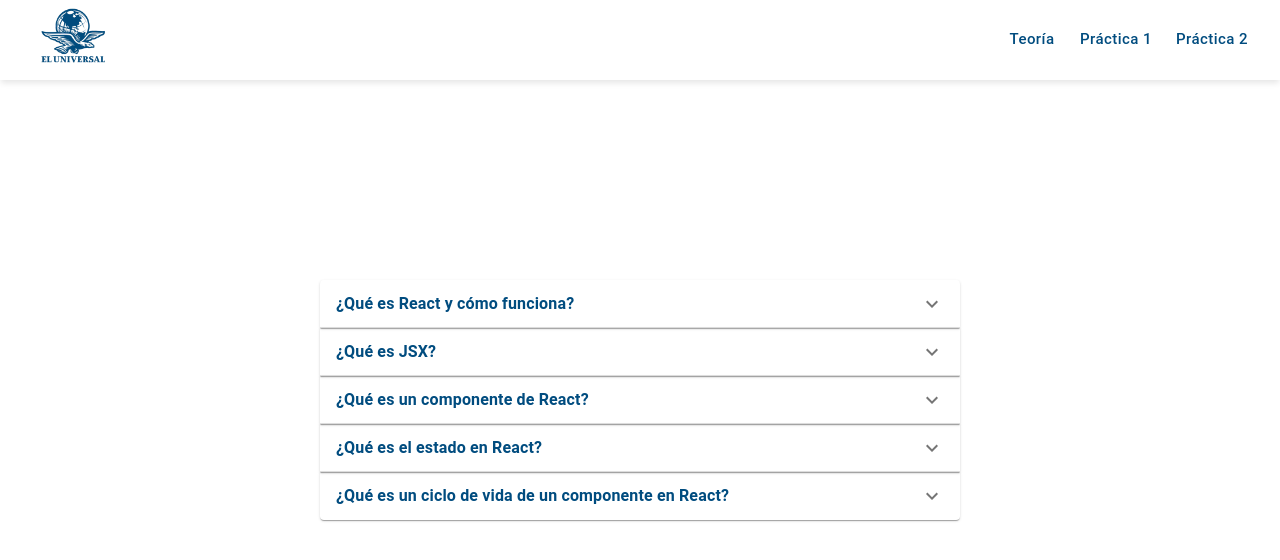
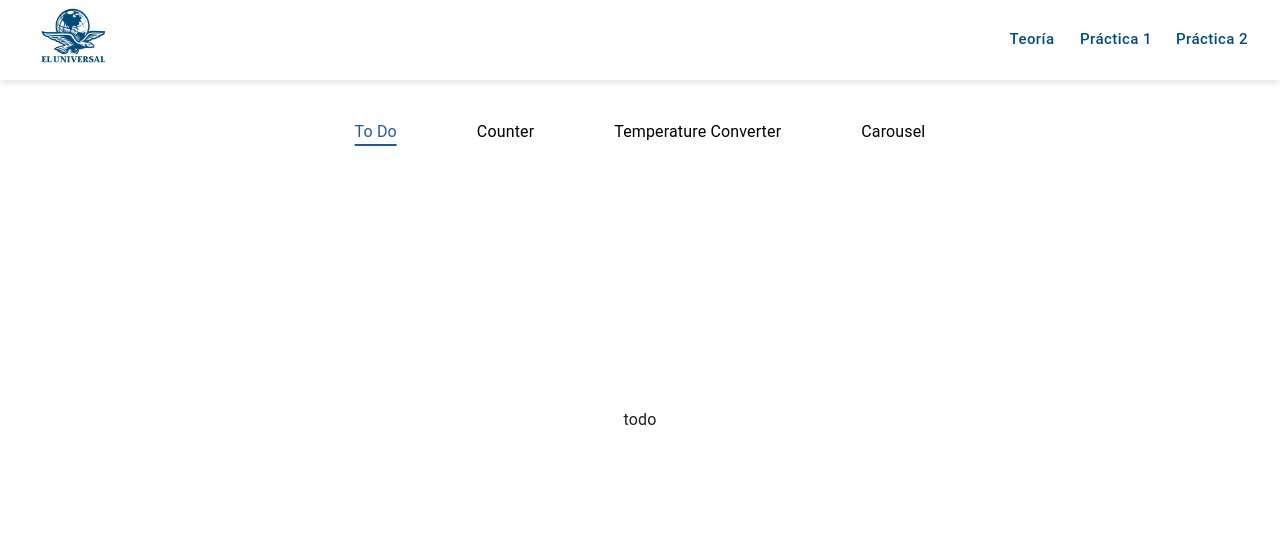
Before and after one commit to JIsraP/UniversalTest, a React (Vite) app: page /practice1 in a window 1280 px wide. Shown: the top 560 px of the page. Built offline with nearby package versions, Linux system fonts and the light colour scheme.

Commit message:
Setup config for practice1 view

```diff
--- /dev/null
+++ b/src/app/components/Carousel.jsx
@@ -0,0 +1,7 @@
+import React from 'react'
+
+export const Carousel = () => {
+  return (
+    <div>Carousel</div>
+  )
+}
--- /dev/null
+++ b/src/app/components/Counter.jsx
@@ -0,0 +1,7 @@
+import React from 'react'
+
+export const Counter = () => {
+  return (
+    <div>Counter</div>
+  )
+}
--- /dev/null
+++ b/src/app/components/TempConverter.jsx
@@ -0,0 +1,7 @@
+import React from 'react'
+
+export const TempConverter = () => {
+  return (
+    <div>TempConverter</div>
+  )
+}
--- /dev/null
+++ b/src/app/components/ToDo.jsx
@@ -0,0 +1,9 @@
+import { Typography } from '@mui/material'
+import React from 'react'
+
+export const ToDo = () => {
+    console.log('entre al todo')
+    return (
+        <Typography>todo</Typography>
+    )
+}
--- a/src/app/components/index.js
+++ b/src/app/components/index.js
@@ -1 +1,5 @@
 export * from './NavBar'
+export * from './ToDo'
+export * from './Counter'
+export * from './TempConverter'
+export * from './Carousel'
--- /dev/null
+++ b/src/app/pages/Practice1.jsx
@@ -0,0 +1,135 @@
+import { Box, Grid, Link } from '@mui/material'
+import React, { useState } from 'react'
+import { Carousel, Counter, NavBar, TempConverter, ToDo } from '../components'
+import { Link as RouterLink } from 'react-router-dom';
+
+
+export const Practice1 = () => {
+
+    const [view, setView] = useState('to-do');
+
+    const pages = [
+        { name: 'Teoría', route: '/theory' },
+        { name: 'Práctica 1', route: '/practice1' },
+        { name: 'Práctica 2', route: '/practice2' },
+    ];
+
+    const ToDoView = () => (
+        <Grid item xs={12} align='center'>
+            <ToDo />
+        </Grid>
+    );
+
+    const CounterView = () => (
+        <Grid item xs={12} align='center'>
+            <Counter />
+        </Grid>
+    );
+
+    const TempConverterView = () => (
+        <Grid item xs={12} align='center'>
+            <TempConverter />
+        </Grid>
+    );
+
+    const CarouselView = () => (
+        <Grid item xs={12} align='center'>
+            <Carousel />
+        </Grid>
+    );
+
+    return (
+        <Box sx={{ width: '100%', position: 'relative' }}>
+
+            <NavBar pages={pages} />
+
+            <Box sx={{
+                position: 'fixed',
+                top: '15vh',
+                left: '50%',
+                transform: 'translateX(-50%)',
+                display: 'flex',
+                flexDirection: 'row',
+                gap: 10,
+            }}>
+                <Link
+                    component={RouterLink}
+                    underline="none"
+                    sx={{
+                        color: view === 'to-do' ? 'secondary.main' : 'App.black',
+                        borderBottom: view === 'to-do' ? '2px solid' : 'none',
+                        textDecoration: 'none',
+                        '&:hover': {
+                            color: view === 'to-do' ? 'secondary.main' : 'App.black',
+                        },
+                    }}
+                    onClick={() => setView('to-do')}
+                >
+                    To Do
+                </Link>
+                <Link
+                    component={RouterLink}
+                    underline="none"
+                    sx={{
+                        color: view === 'counter' ? 'secondary.main' : 'App.black',
+                        borderBottom: view === 'counter' ? '2px solid' : 'none',
+                        textDecoration: 'none',
+                        '&:hover': {
+                            color: view === 'counter' ? 'secondary.main' : 'App.black',
+                        },
+                    }}
+                    onClick={() => setView('counter')}
+                >
+                    Counter
+                </Link>
+                <Link
+                    component={RouterLink}
+                    underline="none"
+                    sx={{
+                        color: view === 'temp-converter' ? 'secondary.main' : 'App.black',
+                        borderBottom: view === 'temp-converter' ? '2px solid' : 'none',
+                        textDecoration: 'none',
+                        '&:hover': {
+                            color: view === 'temp-converter' ? 'secondary.main' : 'App.black',
+                        },
+                    }}
+                    onClick={() => setView('temp-converter')}
+                >
+                    Temperature Converter
+                </Link>
+                <Link
+                    component={RouterLink}
+                    underline="none"
+                    sx={{
+                        color: view === 'carousel' ? 'secondary.main' : 'App.black',
+                        borderBottom: view === 'carousel' ? '2px solid' : 'none',
+                        textDecoration: 'none',
+                        '&:hover': {
+                            color: view === 'carousel' ? 'secondary.main' : 'App.black',
+                        },
+                    }}
+                    onClick={() => setView('carousel')}
+                >
+                    Carousel
+                </Link>
+            </Box>
+
+            <Grid container justifyContent="center" alignItems='center' height='65vh' width='100vw' sx={{
+                marginTop: 20,
+                overflow: 'auto',
+                '&::-webkit-scrollbar': {
+                    width: '8px',
+                },
+                '&::-webkit-scrollbar-track': {
+                    backgroundColor: 'App.grey',
+                },
+                '&::-webkit-scrollbar-thumb': {
+                    backgroundColor: "secondary.main",
+                    borderRadius: '10px',
+                },
+            }}>
+                {view === 'to-do' ? <ToDoView /> : view === 'counter' ? <CounterView /> : view === 'temp-converter' ? <TempConverterView /> : view === 'carousel' ? <CarouselView/> : ''}
+            </Grid>
+        </Box>
+    )
+}
--- a/src/app/pages/index.js
+++ b/src/app/pages/index.js
@@ -1 +1,2 @@
 export * from './Theory'
+export * from './Practice1'
--- a/src/app/routes/AppRoutes.jsx
+++ b/src/app/routes/AppRoutes.jsx
@@ -1,13 +1,13 @@
 import { Routes, Route } from "react-router-dom";
-import { Theory } from "../pages";
+import { Theory, Practice1 } from "../pages";
 
 export const AppRoutes = () => {
 
   const renderRoutes = () => (
     <>
       <Route path="/theory" element={<Theory />} />
-      {/* <Route path="/products" element={<Productos />} />
-      <Route path="/aboutus" element={<Contacto />} /> */}
+      {/* {/* <Route path="/products" element={<Productos />} /> */}
+      <Route path="/practice1" element={<Practice1 />} />
       <Route path="/*" element={<Theory />} />
     </>
   );
```
